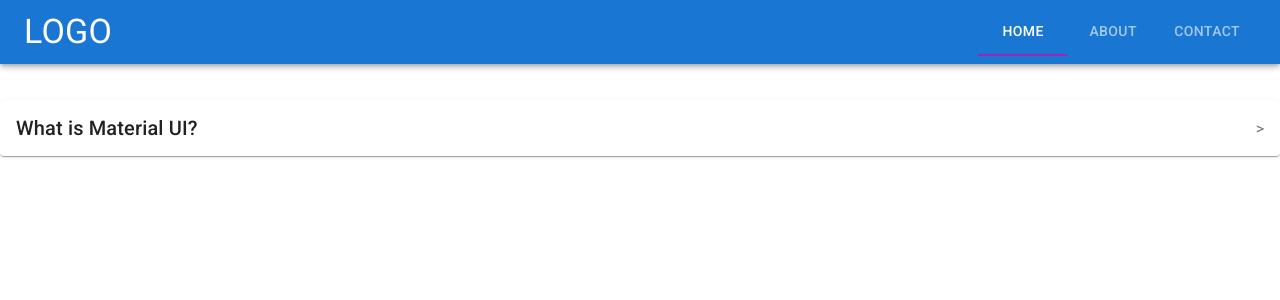
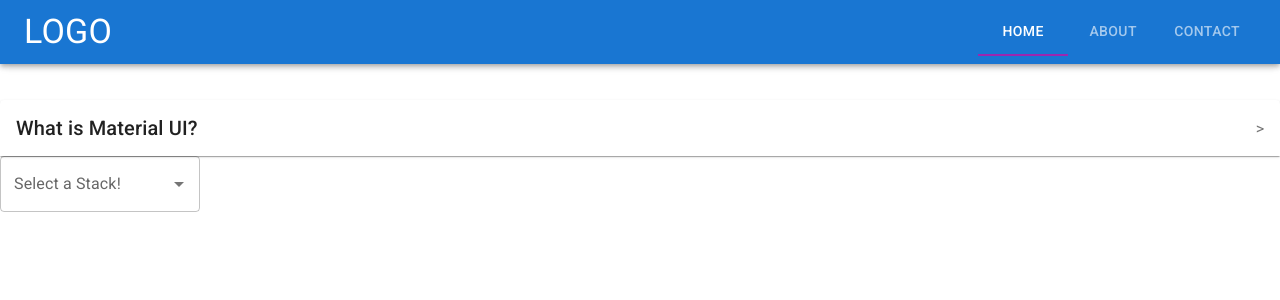
Before and after one commit to KrhystFerrari/mui-examples, a React (Create React App) app: page / in a window 1280 px wide. Shown: the top 300 px of the page. Built offline with nearby package versions, Linux system fonts and the light colour scheme.

Commit message:
feat: create Autocomplete example

```diff
--- a/src/components/Accord.jsx
+++ b/src/components/Accord.jsx
@@ -2,11 +2,21 @@ import {
   Accordion,
   AccordionDetails,
   AccordionSummary,
+  Autocomplete,
+  TextField,
   Typography,
 } from "@mui/material";
 import React from "react";
 
 const Accord = () => {
+  const stacks = [
+    "react",
+    "next",
+    "express",
+    "nest",
+    "typescript",
+    "material ui",
+  ];
   return (
     <div>
       <Accordion>
@@ -20,6 +30,13 @@ const Accord = () => {
           </Typography>
         </AccordionDetails>
       </Accordion>
+      <Autocomplete
+        sx={{ width: 200 }}
+        options={stacks}
+        renderInput={(params) => (
+          <TextField {...params} label="Select a Stack!" />
+        )}
+      />
     </div>
   );
 };
```
